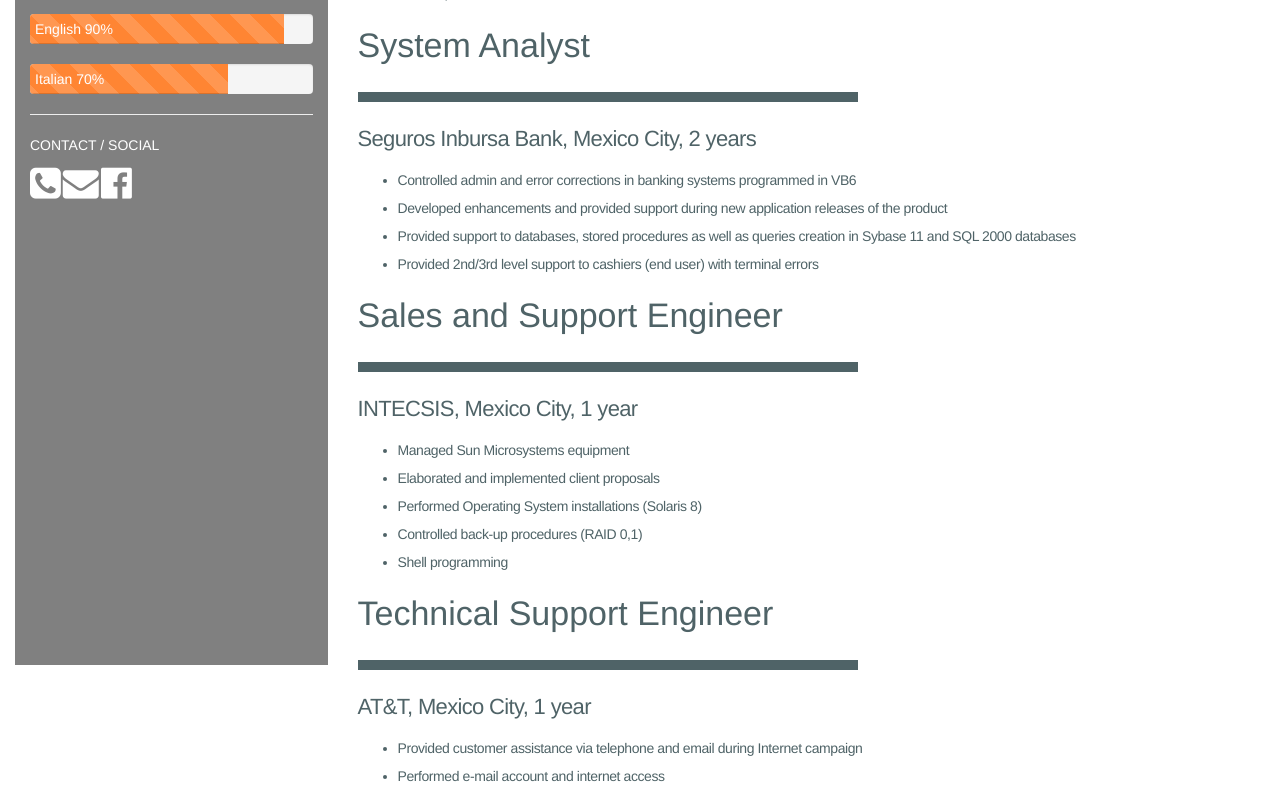
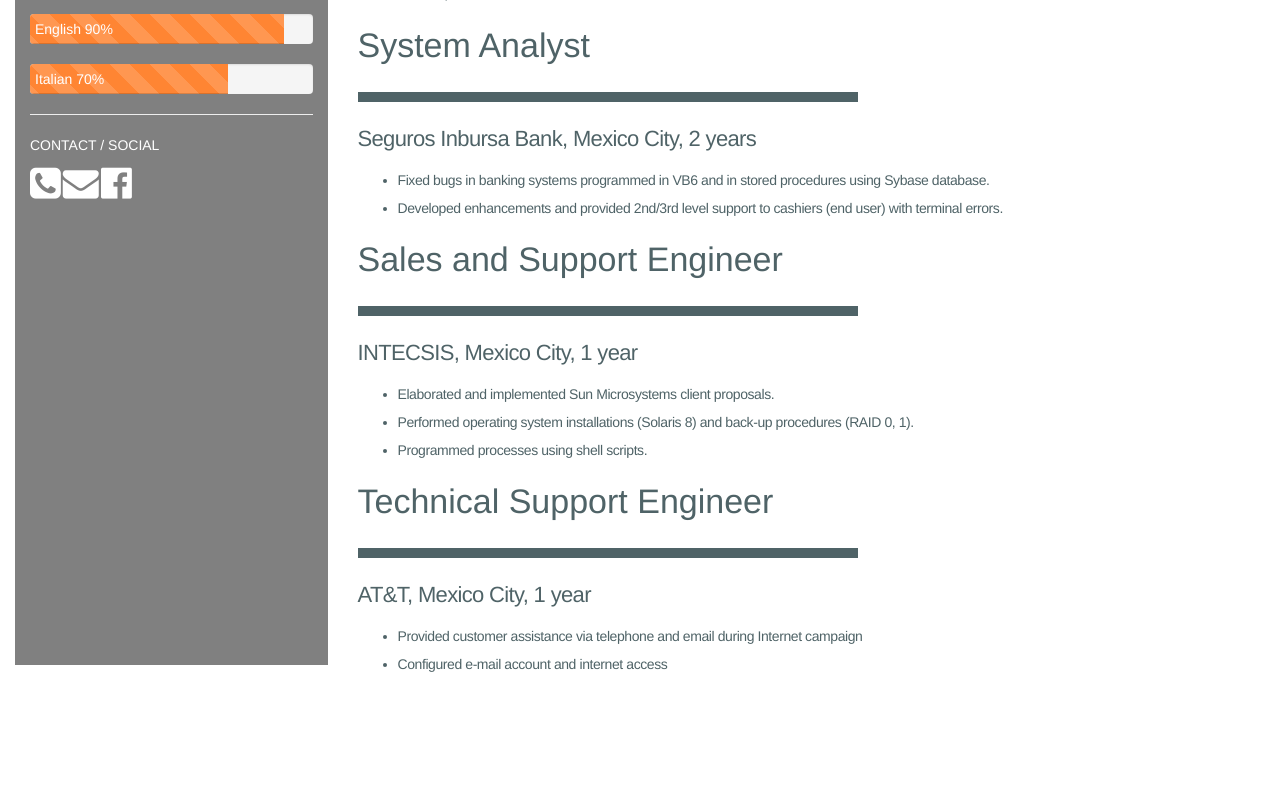
Before and after one commit to yidah/YidahCV, an Angular app: page /experience in a window 1280 px wide. Shown: the part 835-1635 px from the top of the page. After the commit the page ends 1523 px from the top, so only its background shows below. Built offline with nearby package versions, Linux system fonts and the light colour scheme.

Commit message:
Update experience part 2

```diff
--- a/src/app/experience/experience.component.html
+++ b/src/app/experience/experience.component.html
@@ -15,26 +15,22 @@
     <h2>System Analyst </h2>
     <h3> Seguros Inbursa Bank, Mexico City, 2 years</h3>
     <ul class="experience">
-        <li>Controlled admin and error corrections in banking systems programmed in VB6</li>
-        <li>Developed enhancements and provided support during new application releases of the product</li>
-        <li>Provided support to databases, stored procedures as well as queries creation in Sybase 11 and SQL 2000 databases</li>
-        <li>Provided 2nd/3rd level support to cashiers (end user) with terminal errors</li>
+        <li>Fixed bugs in banking systems programmed in VB6 and in stored procedures using Sybase database.</li>
+        <li>Developed enhancements and provided 2nd/3rd level support to cashiers (end user) with terminal errors.</li>
     </ul>
 
     <h2>Sales and Support Engineer</h2>
     <h3> INTECSIS, Mexico City, 1 year</h3>
     <ul class="experience">
-        <li>Managed Sun Microsystems equipment</li>
-        <li>Elaborated and implemented client proposals</li>
-        <li>Performed Operating System installations (Solaris 8)</li>
-        <li>Controlled back-up procedures (RAID 0,1) </li>
-        <li>Shell programming</li>
+        <li>Elaborated and implemented Sun Microsystems client proposals.</li>
+        <li>Performed operating system installations (Solaris 8) and back-up procedures (RAID 0, 1).</li>
+        <li>Programmed processes using shell scripts.</li>
     </ul>
 
     <h2>Technical Support Engineer</h2>
     <h3> AT&T, Mexico City, 1 year</h3>
     <ul class="experience">
         <li>Provided customer assistance via telephone and email during Internet campaign</li>
-        <li>Performed e-mail account and internet access</li>
+        <li>Configured e-mail account and internet access</li>
     </ul>
 </div>
```
